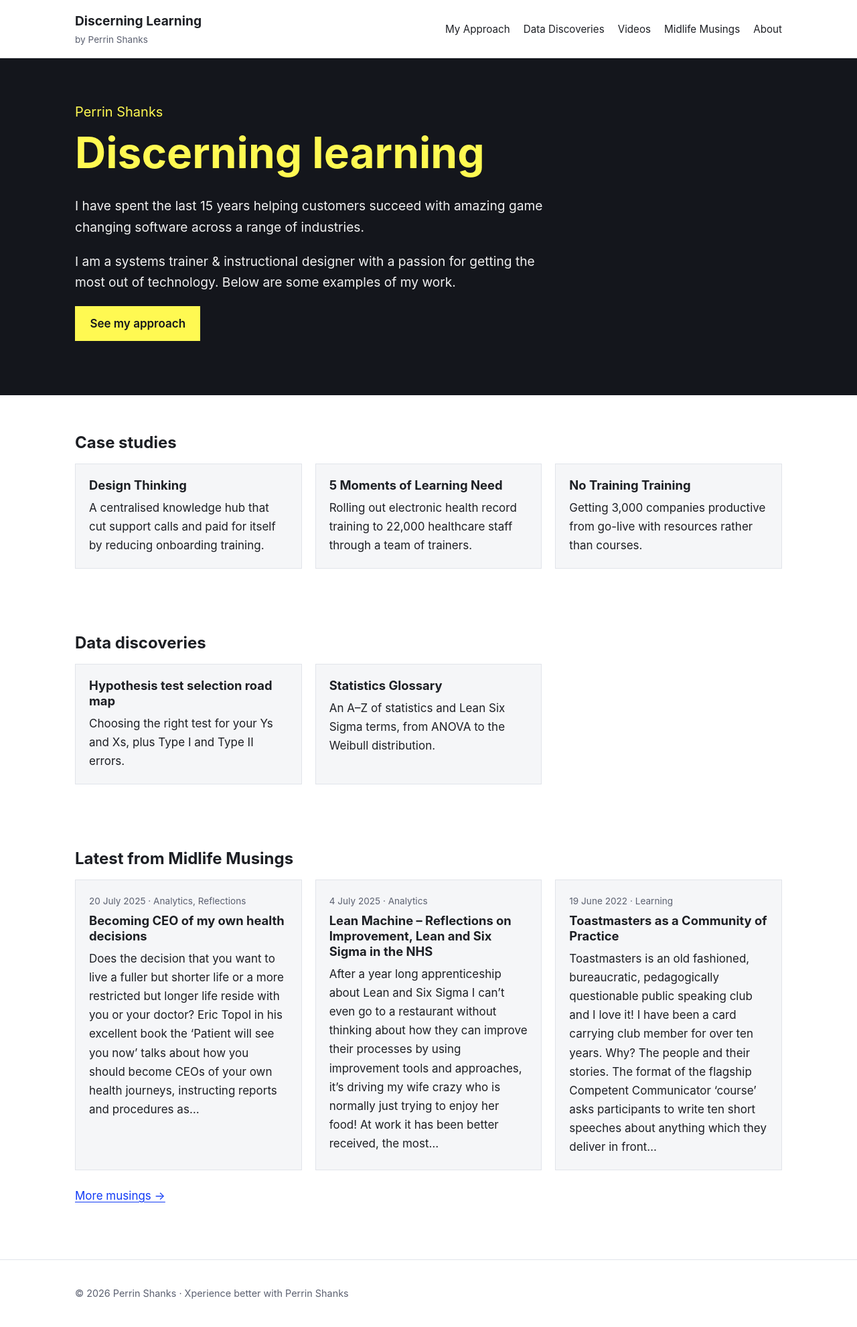
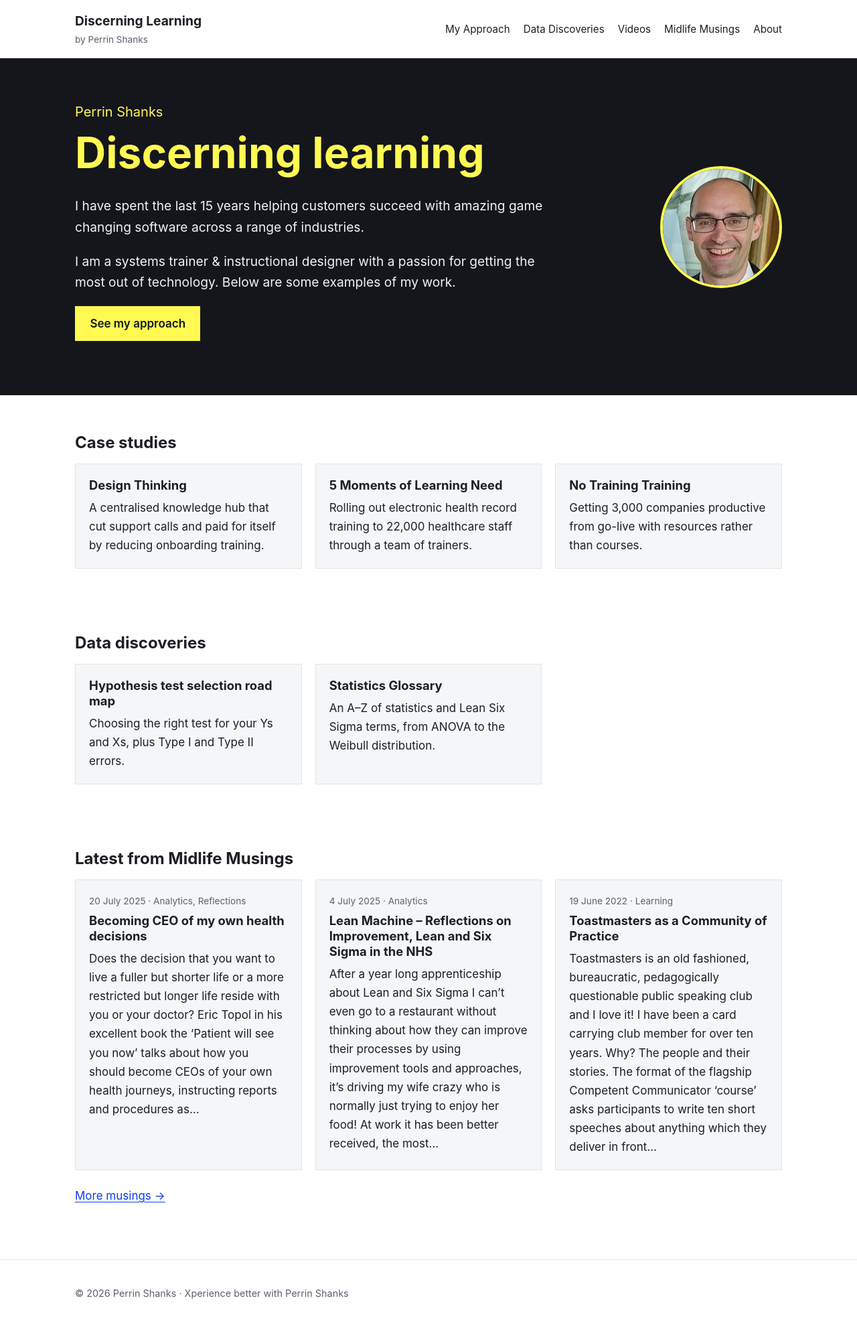
Before and after one commit to PerrinShanks-Cogito/discerninglearning, a Jekyll site: the page built from index.html, in a window 1280 px wide. Shown: the whole page at 67% size. Built offline with Jekyll 4.4.1, drawn with Linux system fonts in a browser that asks for light colours.

Commit message:
Add Perrin's photo to the home page hero
Shows the photo as a circle with a yellow ring beside the intro text on
wide screens, and above it on phones.

Co-Authored-By: Claude Opus 5.5 <noreply@anthropic.com>
Claude-Session: https://claude.ai/code/session_01J28kZMf9iegQBC2ZFuixpa

```diff
--- a/assets/css/main.scss
+++ b/assets/css/main.scss
@@ -101,6 +101,25 @@ h1, h2, h3, h4 { line-height: 1.25; margin: 2rem 0 0.75rem; }
   background: var(--hero-bg);
   color: var(--hero-body);
   padding: 4rem 0;
+}
+.hero__inner {
+  display: flex;
+  flex-direction: row-reverse;
+  align-items: center;
+  justify-content: space-between;
+  gap: 2rem 3rem;
+}
+.hero__photo {
+  flex: none;
+  width: 182px;
+  height: 182px;
+  border-radius: 50%;
+  border: 4px solid var(--hero-text);
+  object-fit: cover;
+}
+@media (max-width: 700px) {
+  .hero__inner { flex-direction: column; align-items: flex-start; }
+  .hero__photo { width: 128px; height: 128px; }
 }
 .hero__kicker { color: var(--hero-text); font-size: 1.25rem; margin: 0; }
 .hero__title {
--- a/index.html
+++ b/index.html
@@ -5,12 +5,15 @@ redirect_from:
   - /colibri-wp/
 ---
 <section class="hero">
-  <div class="wrap">
-    <p class="hero__kicker">{{ site.author }}</p>
-    <h1 class="hero__title">Discerning learning</h1>
-    <p class="hero__lede">I have spent the last 15 years helping customers succeed with amazing game changing software across a range of industries.</p>
-    <p class="hero__lede">I am a systems trainer &amp; instructional designer with a passion for getting the most out of technology. Below are some examples of my work.</p>
-    <p><a class="button" href="{{ '/my-approach/' | relative_url }}">See my approach</a></p>
+  <div class="wrap hero__inner">
+    <img class="hero__photo" src="/assets/images/perrin-shanks.jpg" alt="Perrin Shanks" width="182" height="182">
+    <div class="hero__text">
+      <p class="hero__kicker">{{ site.author }}</p>
+      <h1 class="hero__title">Discerning learning</h1>
+      <p class="hero__lede">I have spent the last 15 years helping customers succeed with amazing game changing software across a range of industries.</p>
+      <p class="hero__lede">I am a systems trainer &amp; instructional designer with a passion for getting the most out of technology. Below are some examples of my work.</p>
+      <p><a class="button" href="{{ '/my-approach/' | relative_url }}">See my approach</a></p>
+    </div>
   </div>
 </section>
 
```
Also changed, not shown: assets/images/perrin-shanks.jpg (added).
